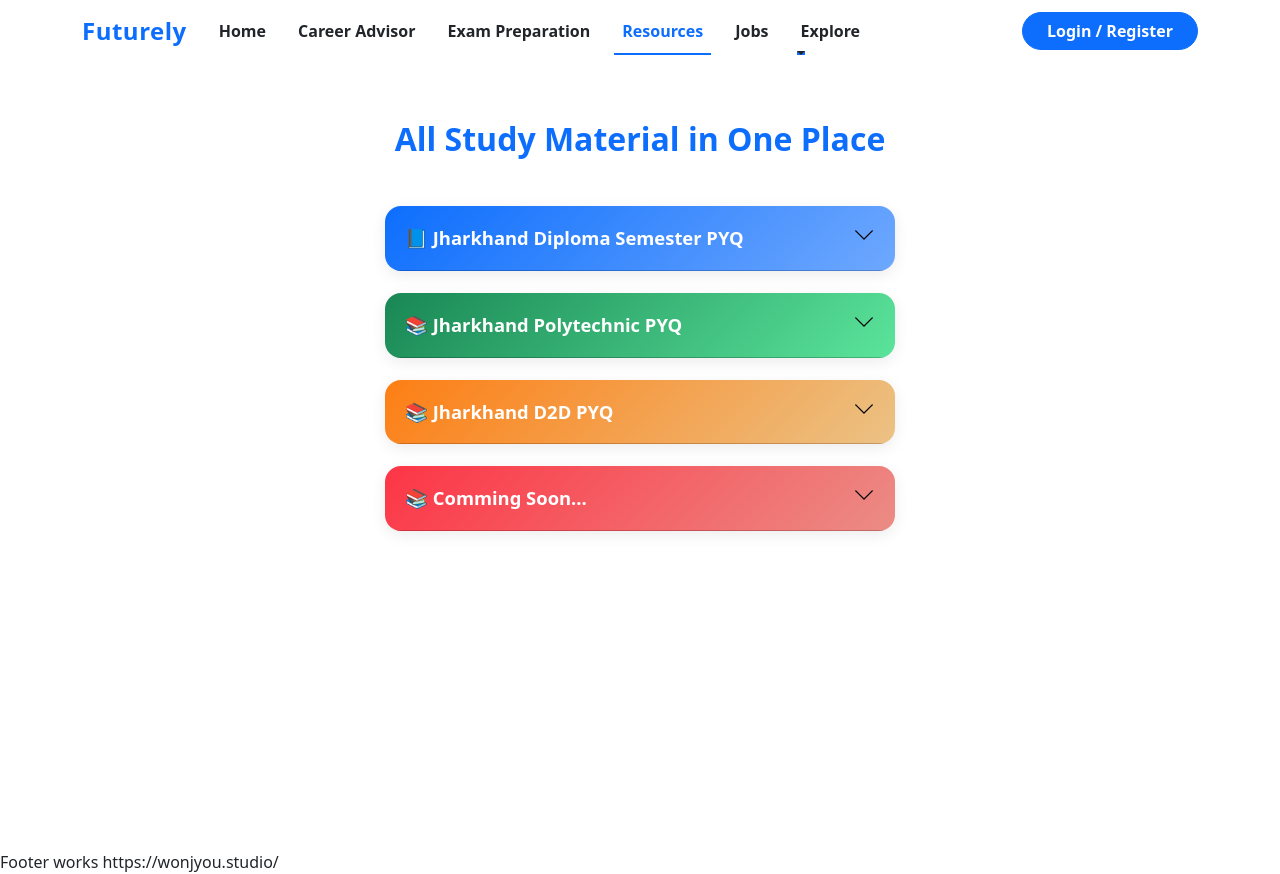
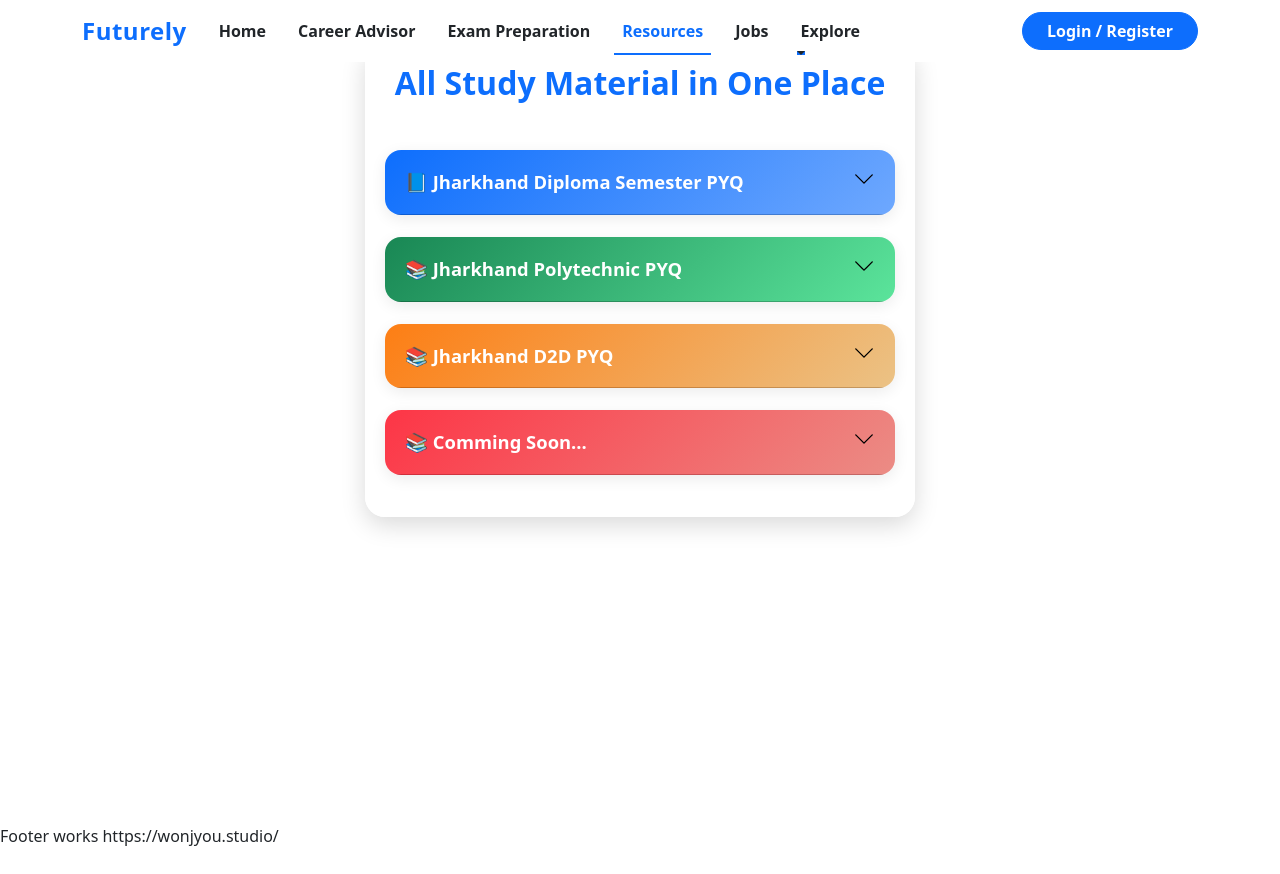
Before and after one commit to Karan123457/NextGenZ, a React (Create React App) app: page /resources in a window 1280 px wide. After the commit the page ends 848 px from the top, so only its background shows below. Built offline with nearby package versions, Linux system fonts and the light colour scheme.

Commit message:
Update Resources.js

```diff
--- a/src/Pages/Resources.js
+++ b/src/Pages/Resources.js
@@ -57,9 +57,10 @@ const Resources = () => {
     ];
 
     return (
-        <div style={{ marginTop:"50px", minHeight: "100vh", background: "rgba(255,255,255,0.85)", padding: "50px 0.1px", display: "flex", justifyContent: "center", alignItems: "flex-start" }}>
-            <div style={{ width: "100%", maxWidth: "550px", background: "rgba(255,255,255,0.85)", backdropFilter: "blur(10px)", borderRadius: "20px", padding: "20px" }}>
-                <h2 className="text-center mb-5" style={{ fontWeight: 700, color: "#0d6efd" }}>All Study Material in One Place</h2>
+        <div style={{ marginTop: "5px", minHeight: "100vh", background: "rgba(255,255,255,0.85)", padding: "20px 0.1px", display: "flex", justifyContent: "center", alignItems: "flex-start" }}>
+
+            <div style={{ width: "100%", maxWidth: "550px", background: "rgba(255,255,255,0.85)", backdropFilter: "blur(10px)", borderRadius: "20px", boxShadow: "0 8px 25px rgba(0,0,0,0.15)", padding: "20px" }}>
+                <h2 className="text-center mb-5" style={{ fontWeight: 800, color: "#0d6efd",}}>All Study Material in One Place</h2>
 
                 <Accordion activeKey={activeKey}>
                     {data.map(main => (
```
